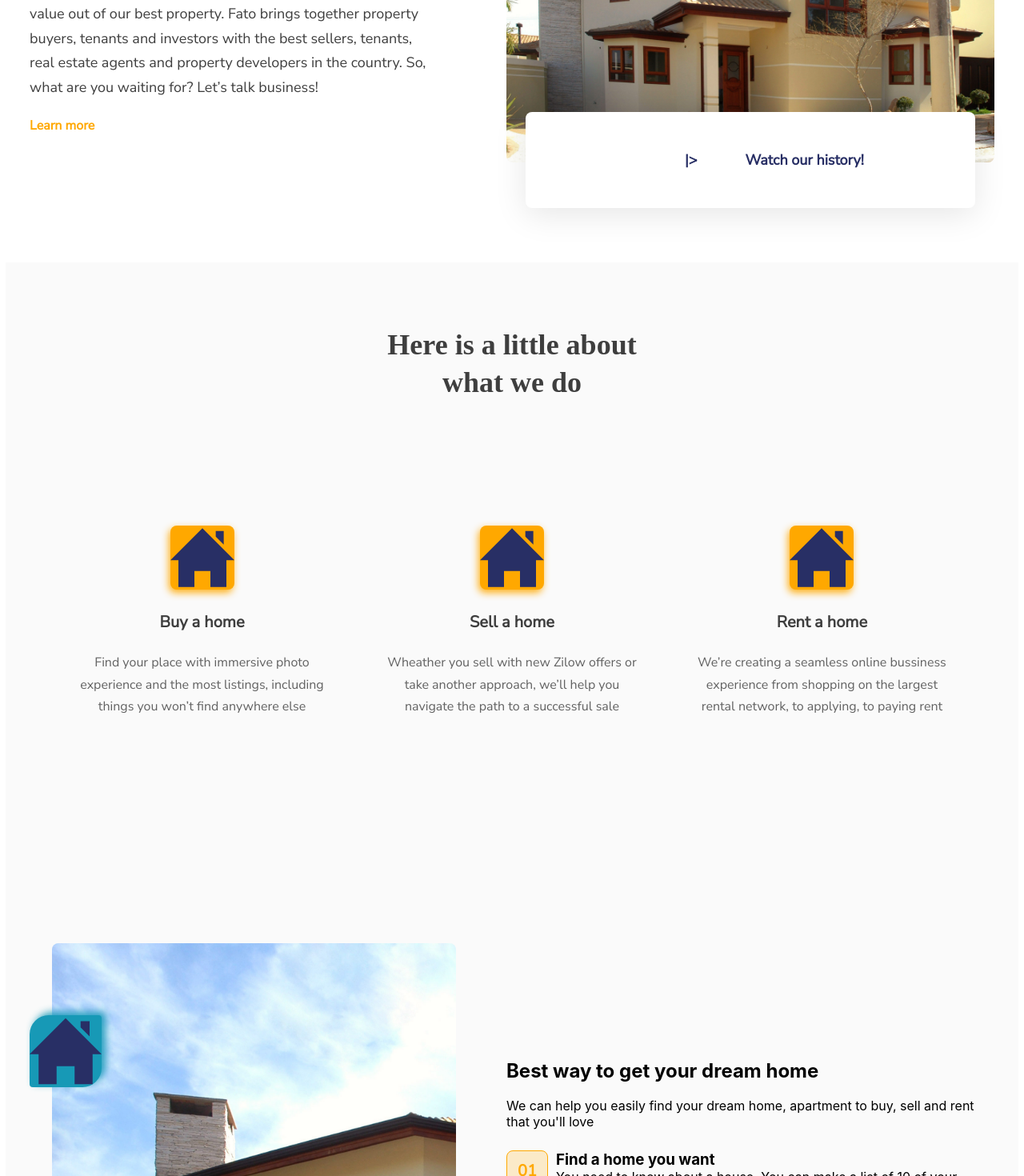
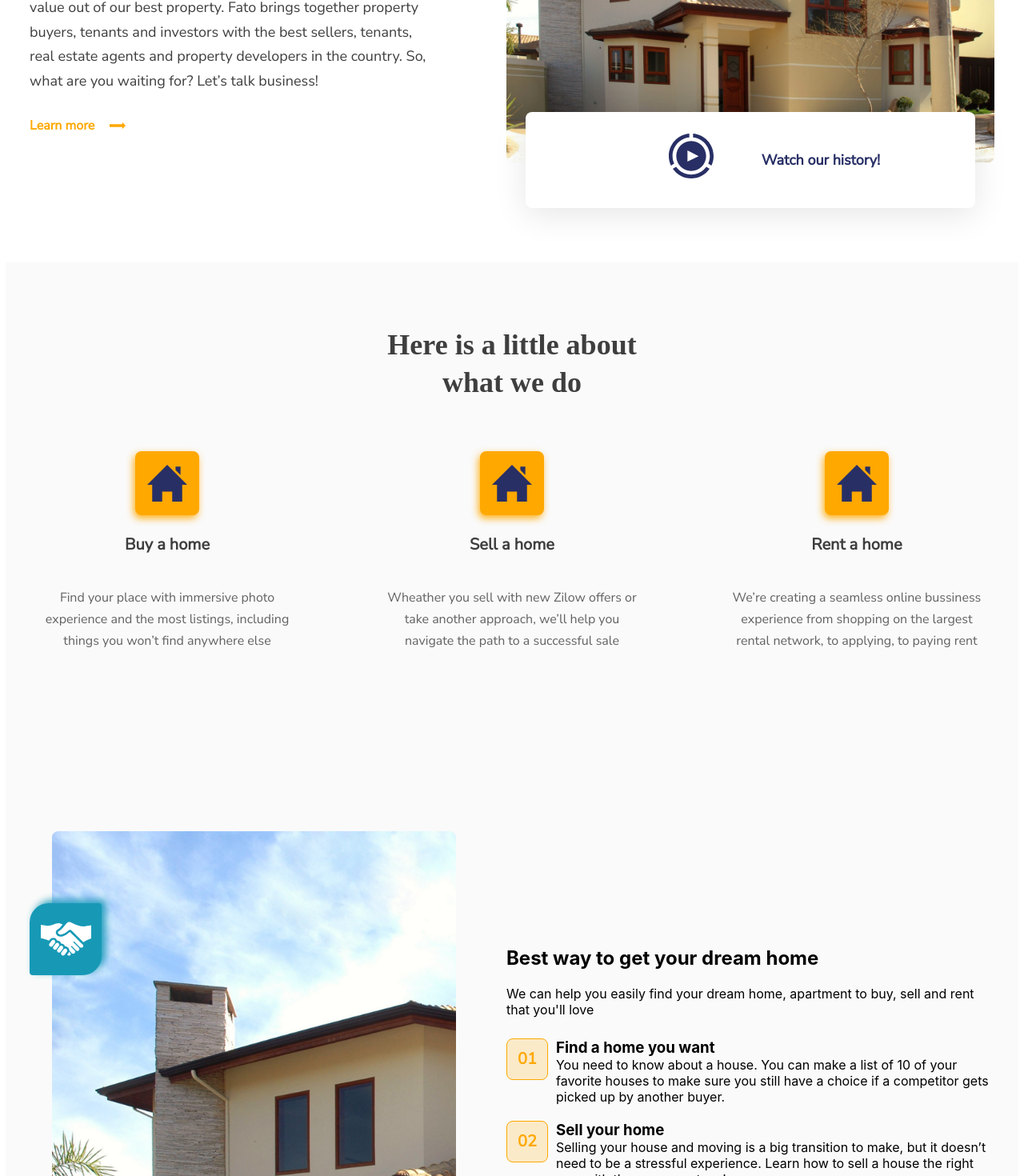
Before and after one commit to fabiojr687/real-estate, a React (Create React App) app: page / in a window 1280 px wide. Shown: the part 1120-2590 px from the top of the page at 80% size. Built offline with nearby package versions, Linux system fonts and the light colour scheme; a web font is replaced by a local one.

Commit message:
complete icon formatting, replace with originals from the site

```diff
--- a/src/components/Body.css
+++ b/src/components/Body.css
@@ -39,8 +39,18 @@
     font-size: 16px;
     line-height: 150%;
     color: #FFA800;
-    width: 83px;
-    height: 24px;
+    width: 120px;
+    height: 40px;
+    display: flex;
+    justify-content: space-between;
+    align-items: center;
+}
+
+.section-1-learn-more {
+    height: 20px;
+    width: 20px;
+    display: flex;
+    align-items: center;
 }
 
 .section-1-image-container {
@@ -81,19 +91,22 @@
     margin: 0px 60px 0px 60px;
 }
 
+.section-1-pay-icon {
+    width: 56px;
+    height: 56px;
+}
+
 /* section 2 start ----------------------- */
 
 .section-2 {
     background: #FAFAFA;
-    height: 795px;
     display: flex;
-    justify-content: space-evenly;
-    flex-wrap: wrap;
+    flex-direction: column;
     padding: 0px 100px;
 }
 
 .section-2-title-container {
-    width: 100vw;
+    width: 100%;
     display: flex;
     justify-content: center;
 }
@@ -109,6 +122,11 @@
     text-align: center;
     color: #3E3E3E;
     padding-top: 50px;
+}
+
+.section-2-cards-container {
+    display: flex;
+    justify-content: space-between;
 }
 
 /* section 3 ----------------------- */
@@ -149,6 +167,9 @@
     left: 0px;
     top: 90px;
     box-shadow: 5px -4px 10px rgba(23, 153, 182, 0.9);
+    display: flex;
+    justify-content: center;
+    align-items: center;
 }
 
 .section-3-icon-2-container {
@@ -161,10 +182,13 @@
     right: 0px;
     bottom: 90px;
     box-shadow: -5px -4px 10px rgba(23, 182, 115, 0.9);
+    display: flex;
+    justify-content: center;
+    align-items: center;
 }
 
 .section-3-icon {
-    width: 100%;
+    width: 70%;
 }
 
 .section-3-texts-container {
--- a/src/components/Body.jsx
+++ b/src/components/Body.jsx
@@ -1,6 +1,10 @@
 import React from 'react';
 import './Body.css';
 import homePic from '../images/home.jpg';
+import learnMoreIcon from '../images/learn-more-icon.svg';
+import playIcon from '../images/play-icon.svg';
+import handshakeIcon from '../images/handshake-icon.svg';
+import keyIcon from '../images/key-icon.svg';
 import buildingIcon from '../images/building-icon.svg';
 import homeIcon from '../images/home-icon.svg';
 import quoteIcon from '../images/quote-icon.svg';
@@ -25,14 +29,22 @@ const Body = () => (
                 real estate agents and property developers in the country.
                 So, what are you waiting for? Let’s talk business!
             </p>
-                <Link className="section-1-texts-link" to="/">Learn more</Link>
+                <Link className="section-1-texts-link" to="/">
+                    Learn more
+                    <span >
+                        <img className="section-1-learn-more" src={learnMoreIcon}
+                            alt="Learn more arrow" />
+                    </span>
+                </Link>
             </div>
 
             <div className="section-1-image-container">
                 <img className="section-1-image" src={homePic} alt="house" />
                 <Link className="section-1-image-play" to="/">
                     <span className="section-1-play-button"
-                        role="button">|&gt;</span>
+                        role="button">
+                        <img className="section-1-pay-icon" src={playIcon} alt="Play icon" />
+                    </span>
                     <p>Watch our history!</p>
                 </Link>
             </div>
@@ -42,15 +54,17 @@ const Body = () => (
             <div className="section-2-title-container">
                 <h2 className="section-2-title">Here is a little about what we do</h2>
             </div>
-            <SimpleCard classes="section-2-options-container" icon={homeIcon} iconAlt="Buy a home"
-                title="Buy a home">Find your place with immersive photo experience and the most
+            <div className="section-2-cards-container">
+                <SimpleCard icon={homeIcon} iconAlt="Buy a home"
+                    title="Buy a home">Find your place with immersive photo experience and the most
             listings, including things you won’t find anywhere else</SimpleCard>
-            <SimpleCard classes="section-2-options-container" icon={homeIcon} iconAlt="Sell a home"
-                title="Sell a home">Wheather you sell with new Zilow offers or take another
+                <SimpleCard icon={homeIcon} iconAlt="Sell a home"
+                    title="Sell a home">Wheather you sell with new Zilow offers or take another
                 approach, we’ll help you navigate the path to a successful sale</SimpleCard>
-            <SimpleCard classes="section-2-options-container" icon={homeIcon} iconAlt="Rent a home"
-                title="Rent a home">We’re creating a seamless online bussiness experience from
+                <SimpleCard icon={homeIcon} iconAlt="Rent a home"
+                    title="Rent a home">We’re creating a seamless online bussiness experience from
                 shopping on the largest rental network, to applying, to paying rent</SimpleCard>
+            </div>
         </section>{/* section 2 end */}
 
         <section className="section-3">{/* section 3 start */}
@@ -60,10 +74,10 @@ const Body = () => (
                 </div>
 
                 <div className="section-3-icon-1-container">
-                    <img className="section-3-icon" src={homeIcon} alt="Negotiation" />
+                    <img className="section-3-icon" src={handshakeIcon} alt="Negotiation" />
                 </div>
                 <div className="section-3-icon-2-container">
-                    <img className="section-3-icon" src={homeIcon} alt="Negotiation" />
+                    <img className="section-3-icon" src={keyIcon} alt="House kay" />
                 </div>
             </div>
             <div className="section-3-texts-container">
--- a/src/components/Header.jsx
+++ b/src/components/Header.jsx
@@ -5,7 +5,7 @@ import HeaderList from './HeaderList';
 import SearchBar from './SearchBar';
 
 const Header = () => (
-    // section 1 start
+    //header section start
     <section className="header-section">
          <HeaderList />
         <div className="header-image-border">
@@ -20,7 +20,7 @@ const Header = () => (
             </div>
         </div>
         <SearchBar />
-    </section>//section 1 end
+    </section>// header section end
 );
 
 export default Header;
--- a/src/components/HeaderList.css
+++ b/src/components/HeaderList.css
@@ -3,6 +3,7 @@
   font-style: normal;
   font-weight: normal;
 }
+
 .toolbar-nav-items {
   margin: 48px 0px 48px 0px;
 }
@@ -21,3 +22,9 @@
   display: flex;
   justify-content: space-between;
 }
+
+.toolbar-fato-icon {
+  width: 22px;
+  height: 22px;
+  margin-right: 8px;
+}
--- a/src/components/HeaderList.jsx
+++ b/src/components/HeaderList.jsx
@@ -1,14 +1,20 @@
 import React from 'react';
 import './HeaderList.css';
 import HeaderListItems from './HeaderListItems';
+import fatoIcon from '../images/fato-icon.svg';
 
 const HeaderList = () => (
   <div className="toolbar-nav-items font-nunito-sans">
     <ul>
       <HeaderListItems itemClass="fato" to="/"
-        additionalClass="fato-point" additional="." >Fato</HeaderListItems>
+        additionalClass="fato-point" additional="." >
+        <span>
+          <img className="toolbar-fato-icon" src={fatoIcon} alt="Fato logo" />
+        </span>
+        Fato
+      </HeaderListItems>
       <HeaderListItems />
-      <HeaderListItems to="/"  >Home</HeaderListItems>
+      <HeaderListItems to="/" >Home</HeaderListItems>
       <HeaderListItems to="/" >About us</HeaderListItems>
       <HeaderListItems to="/" >Service</HeaderListItems>
       <HeaderListItems to="/" >Blog</HeaderListItems>
--- a/src/components/SimpleCard.css
+++ b/src/components/SimpleCard.css
@@ -1,17 +1,32 @@
 .section-2-options-container {
     width: 314px;
     height: 404px;
-    text-align: center;
-    padding: 15px;
+    padding: 32px 15px 15px 15px;
+    display: flex;
+    flex-direction: column;
+    align-items: center;
+}
+
+.section-2-options-container:hover {
+    background: #FAFAFA;
+    box-shadow: 0px 16px 64px rgba(0, 0, 0, 0.15);
+    border-radius: 8px;
+}
+
+.section-2-icons-container {
+    width: 80px;
+    height: 80px;
+    background: #FFA800;
+    box-shadow: -2px 4px 10px rgba(255, 168, 0, 0.9);
+    border-radius: 8px;
+    display: flex;
+    justify-content: center;
+    align-items: center;
 }
 
 .section-2-icons {
-    width: 80px;
-    height: 80px;
-    margin-top: 32px;
-    background: #FFA800;
-    box-shadow: -2px 4px 10px rgba(255, 168, 0, 0.9);
-    border-radius: 8px;
+    width: 50px;
+    height: 50px;
 }
 
 .section-2-subtitle {
@@ -32,9 +47,3 @@
     text-align: center;
     color: #626262;
 }
-
-.section-2-options-container:hover {
-    background: #FAFAFA;
-    box-shadow: 0px 16px 64px rgba(0, 0, 0, 0.15);
-    border-radius: 8px;
-}
--- a/src/components/SimpleCard.jsx
+++ b/src/components/SimpleCard.jsx
@@ -2,8 +2,10 @@ import React from 'react';
 import './SimpleCard.css';
 
 const SimpleCard = props => (
-    <div className={props.classes}>
-        <img className="section-2-icons" src={props.icon} alt={props.iconAlt} />
+    <div className="section-2-options-container">
+        <div className="section-2-icons-container">
+            <img className="section-2-icons" src={props.icon} alt={props.iconAlt} />
+        </div>
         <h3 className="section-2-subtitle">{props.title}</h3>
         <p className="section-2-explanation">{props.children}</p>
     </div>
```
